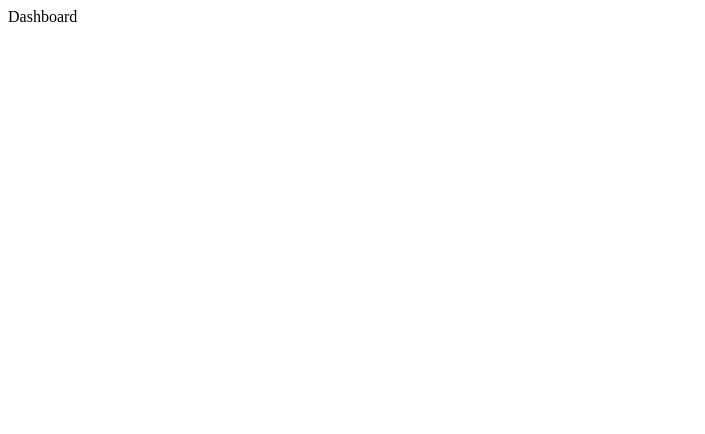
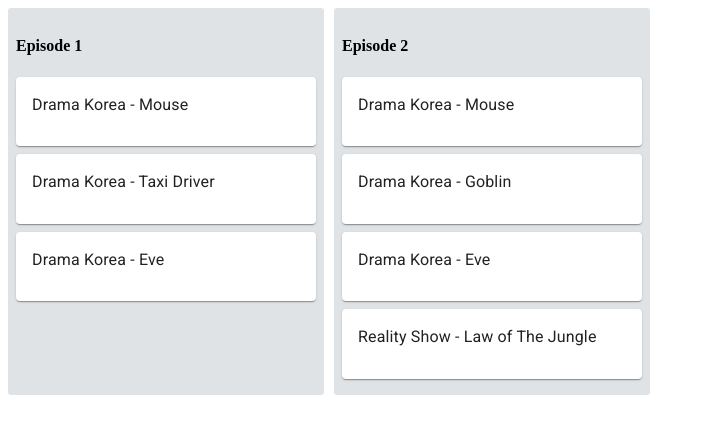
Before and after one commit to galuhraka/qubisa-todo-list, a React (Create React App) app: page / in a window 1280 px wide. Shown: the top 434 px of the page, without its empty margins (0-705 px from the left). Built offline with nearby package versions, Linux system fonts and the light colour scheme.

Commit message:
Setup Todo-List using Redux

```diff
--- a/database/db.json
+++ b/database/db.json
@@ -0,0 +1,40 @@
+{
+  "data": [
+    {
+      "id": 1,
+      "title": "Episode 1",
+      "cards": [
+        {
+          "id": 1,
+          "text": "Drama Korea - Mouse"
+        },
+        {
+          "id": 2,
+          "text": "Drama Korea - Taxi Driver"
+        },
+        {
+          "id": 2,
+          "text": "Drama Korea - Eve"
+        }
+      ]
+    },
+    {
+      "id": 2,
+      "title": "Episode 2",
+      "cards": [
+        {
+          "id": 1,
+          "text": "Drama Korea - Mouse"
+        },
+        {
+          "id": 2,
+          "text": "Drama Korea - Taxi Driver"
+        },
+        {
+          "id": 2,
+          "text": "Drama Korea - Eve"
+        }
+      ]
+    }
+  ]
+}
--- a/package.json
+++ b/package.json
@@ -13,6 +13,7 @@
     "@testing-library/jest-dom": "^5.16.4",
     "@testing-library/react": "^13.3.0",
     "@testing-library/user-event": "^13.5.0",
+    "json-server": "^0.17.0",
     "react": "^18.2.0",
     "react-dom": "^18.2.0",
     "react-redux": "^8.0.2",
--- a/public/index.html
+++ b/public/index.html
@@ -10,21 +10,18 @@
       content="Web site created using create-react-app"
     />
     <link rel="apple-touch-icon" href="%PUBLIC_URL%/logo192.png" />
-    <!--
-      manifest.json provides metadata used when your web app is installed on a
-      user's mobile device or desktop. See https://developers.google.com/web/fundamentals/web-app-manifest/
-    -->
+
     <link rel="manifest" href="%PUBLIC_URL%/manifest.json" />
-    <!--
-      Notice the use of %PUBLIC_URL% in the tags above.
-      It will be replaced with the URL of the `public` folder during the build.
-      Only files inside the `public` folder can be referenced from the HTML.
+    <link
+      rel="stylesheet"
+      href="https://fonts.googleapis.com/css?family=Roboto:300,400,500,700&display=swap"
+    />
+    <link
+      rel="stylesheet"
+      href="https://fonts.googleapis.com/icon?family=Material+Icons"
+    />
 
-      Unlike "/favicon.ico" or "favicon.ico", "%PUBLIC_URL%/favicon.ico" will
-      work correctly both with client-side routing and a non-root public URL.
-      Learn how to configure a non-root public URL by running `npm run build`.
-    -->
-    <title>React App</title>
+    <title>Todo-List X QuBisa</title>
   </head>
   <body>
     <noscript>You need to enable JavaScript to run this app.</noscript>
--- /dev/null
+++ b/src/components/rootcomponents.js
@@ -0,0 +1,4 @@
+import TodoList from "./todo-list/TodoList";
+import TodoCard from "./todo-card/TodoCard";
+
+export { TodoList, TodoCard };
--- /dev/null
+++ b/src/components/todo-card/TodoCard.js
@@ -0,0 +1,22 @@
+import React from "react";
+import { Card, CardContent, Typography } from "@mui/material";
+
+const TodoCard = ({ text }) => {
+  return (
+    <>
+      <Card style={styles.cardCOntainer}>
+        <CardContent>
+          <Typography gutterBottom>{text}</Typography>
+        </CardContent>
+      </Card>
+    </>
+  );
+};
+
+const styles = {
+  cardCOntainer: {
+    marginBottom: 8,
+  }
+}
+
+export default TodoCard;
--- /dev/null
+++ b/src/components/todo-list/TodoList.js
@@ -0,0 +1,25 @@
+import React from "react";
+import { TodoCard } from "../rootcomponents";
+
+const TodoList = ({ title, cards }) => {
+  return (
+    <div style={styles.container}>
+      <h4>{title}</h4>
+      {cards.map((card) => (
+        <TodoCard key={card.id} text={card.text} />
+      ))}
+    </div>
+  );
+};
+
+const styles = {
+  container: {
+    backgroundColor: "#dfe3e6",
+    borderRadius: 3,
+    width: 300,
+    padding: 8,
+    marginRight: 10,
+  },
+};
+
+export default TodoList;
--- a/src/index.js
+++ b/src/index.js
@@ -1,7 +1,7 @@
 import React from "react";
 import ReactDOM from "react-dom/client";
 import App from "./screen/App";
-import { store } from "./store-redux/store";
+import store from "./store-redux/store";
 import { Provider } from "react-redux";
 
 const root = ReactDOM.createRoot(document.getElementById("root"));
--- a/src/screen/dashboard/Dashboard.js
+++ b/src/screen/dashboard/Dashboard.js
@@ -1,9 +1,29 @@
-import React from 'react'
+import React, { Component } from "react";
+import { connect } from "react-redux";
+import { TodoList } from "../../components/rootcomponents";
 
-const Dashboard = () => {
-  return (
-    <div>Dashboard</div>
-  )
+export class Dashboard extends Component {
+  render() {
+    const { lists } = this.props;
+    return (
+      <div style={styles.listContainer}>
+        {lists.map((list) => (
+          <TodoList key={list.id} title={list.title} cards={list.cards} />
+        ))}
+      </div>
+    );
+  }
 }
 
-export default Dashboard
+const styles = {
+  listContainer: {
+    display: "flex",
+    flexDirection: "row",
+  },
+};
+
+const mapStateToProps = (state) => ({
+  lists: state.lists,
+});
+
+export default connect(mapStateToProps)(Dashboard);
--- /dev/null
+++ b/src/store-redux/reducers/list-reducer/listReducer.js
@@ -0,0 +1,51 @@
+const initialState = [
+  {
+    id: 1,
+    title: "Episode 1",
+    cards: [
+      {
+        id: 1,
+        text: "Drama Korea - Mouse",
+      },
+      {
+        id: 2,
+        text: "Drama Korea - Taxi Driver",
+      },
+      {
+        id: 3,
+        text: "Drama Korea - Eve",
+      },
+    ],
+  },
+  {
+    id: 2,
+    title: "Episode 2",
+    cards: [
+      {
+        id: 1,
+        text: "Drama Korea - Mouse",
+      },
+      {
+        id: 2,
+        text: "Drama Korea - Goblin",
+      },
+      {
+        id: 3,
+        text: "Drama Korea - Eve",
+      },
+      {
+        id: 4,
+        text: "Reality Show - Law of The Jungle",
+      },
+    ],
+  },
+];
+
+const listReducer = (state = initialState, action) => {
+  switch (action.type) {
+    default:
+      return state;
+  }
+};
+
+export default listReducer;
--- a/src/store-redux/store.js
+++ b/src/store-redux/store.js
@@ -1,13 +1,10 @@
-// import { createStore } from "redux";
+import { configureStore } from "@reduxjs/toolkit";
+import listReducer from "./reducers/list-reducer/listReducer";
 
-// const reducer = () => {};
-
-// const store = createStore(reducer);
-
-import { configureStore } from "@reduxjs/toolkit";
-
-export const store = configureStore({
-  reducer: {},
+const store = configureStore({
+  reducer: {
+    lists: listReducer,
+  },
 });
 
 export default store;
```
Also changed, not shown: src/store-redux/reducers/rootReducers.js (+6 -1 lines), 1 other file (tests, documents, lock files or other folders).
